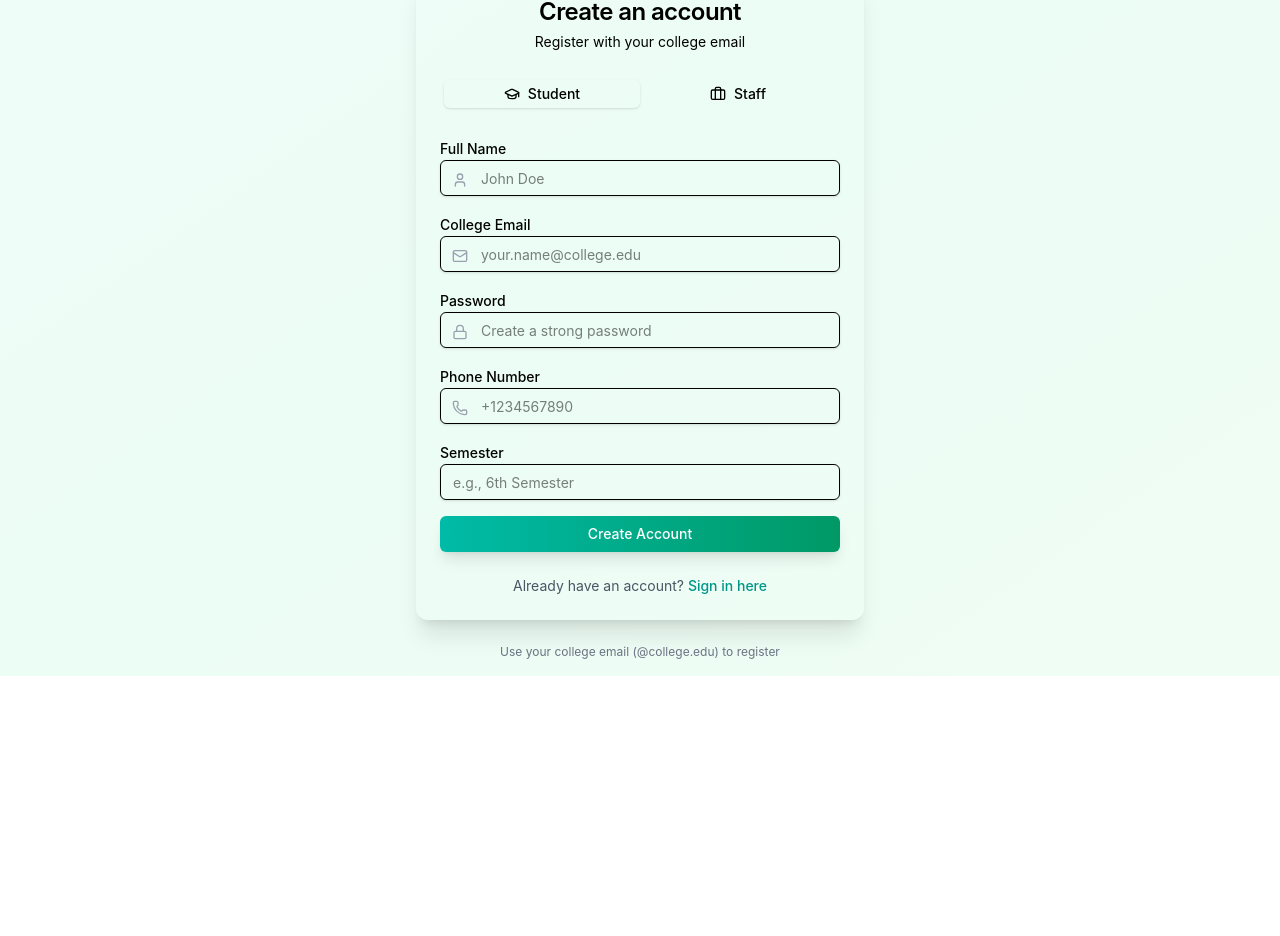
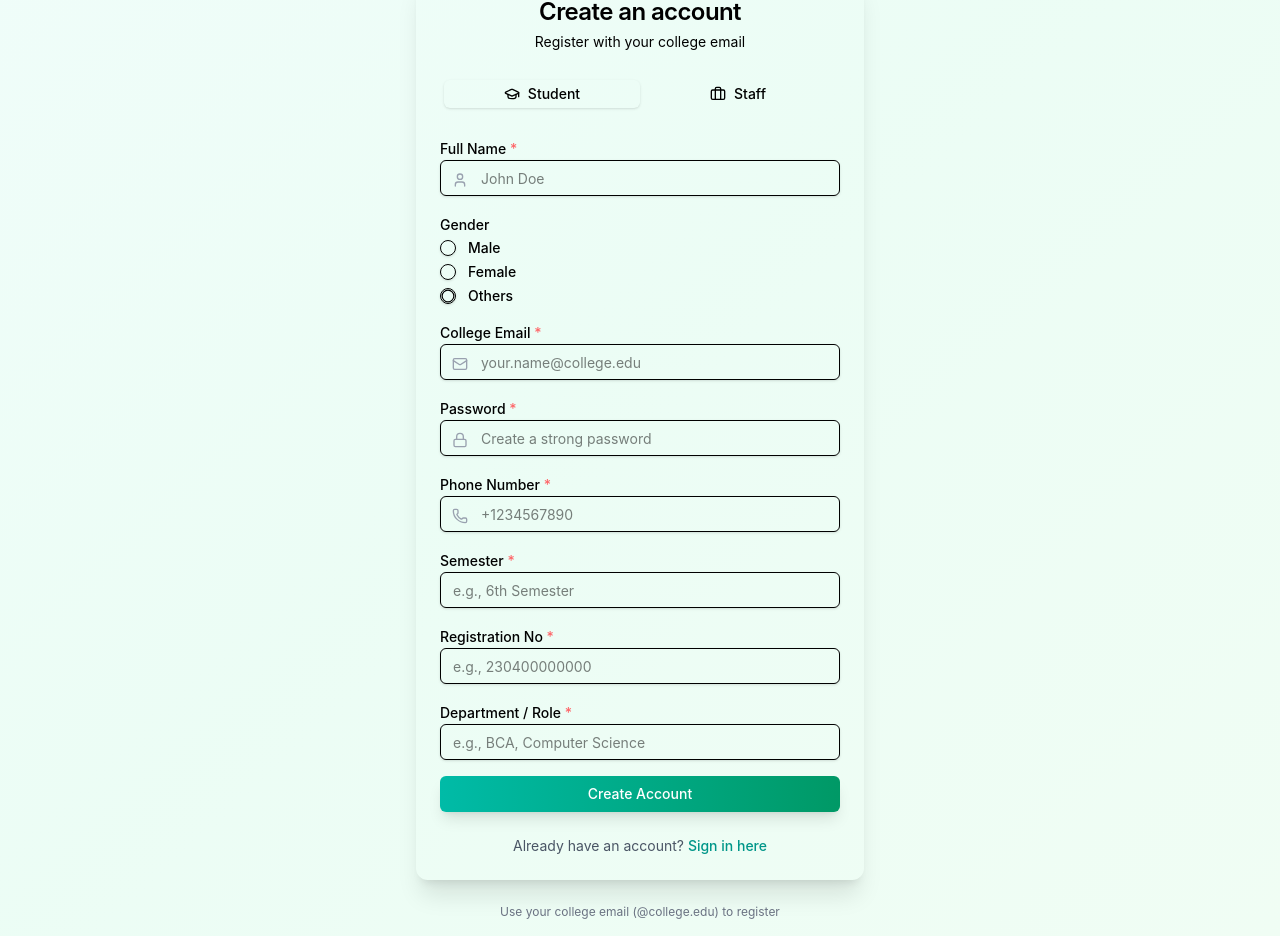
Before and after one commit to Amit4218/msu-chat-application, a React (Vite) app in the folder msu-chat-frontend/: page /register in a window 1280 px wide. Shown: the part 232-1168 px from the top of the page. Before the commit the page ends 908 px from the top, so only its background shows below. Built offline with nearby package versions, Linux system fonts and the light colour scheme.

Commit message:
changes in logic and  login and register page

```diff
--- a/msu-chat-frontend/package.json
+++ b/msu-chat-frontend/package.json
@@ -25,7 +25,7 @@
     "@radix-ui/react-navigation-menu": "^1.2.10",
     "@radix-ui/react-popover": "^1.1.11",
     "@radix-ui/react-progress": "^1.1.4",
-    "@radix-ui/react-radio-group": "^1.3.4",
+    "@radix-ui/react-radio-group": "^1.3.8",
     "@radix-ui/react-scroll-area": "^1.2.6",
     "@radix-ui/react-select": "^2.2.2",
     "@radix-ui/react-separator": "^1.1.4",
--- a/msu-chat-frontend/src/components/ChatSidebar.jsx
+++ b/msu-chat-frontend/src/components/ChatSidebar.jsx
@@ -2,7 +2,7 @@ import React, { useState } from 'react';
 import { mockConversations } from '../mock';
 import { Input } from './ui/input';
 import { Button } from './ui/button';
-import { Badge } from './ui/badge';
+// import { Badge } from './ui/badge';
 import { ScrollArea } from './ui/scroll-area';
 import { Search, Plus, Users } from 'lucide-react';
 import { Avatar, AvatarFallback, AvatarImage } from './ui/avatar';
--- a/msu-chat-frontend/src/components/ChatWindow.jsx
+++ b/msu-chat-frontend/src/components/ChatWindow.jsx
@@ -35,7 +35,7 @@ const ChatWindow = ({ conversation, onBack }) => {
 
   if (!conversation) {
     return (
-      <div className="flex-1 flex items-center justify-center bg-linear-to-br from-teal-50 via-emerald-50 to-green-50">
+      <div className="flex-1 h-screen flex items-center justify-center bg-linear-to-br from-teal-50 via-emerald-50 to-green-50">
         <div className="text-center">
           <div className="bg-linear-to-br from-teal-100 to-emerald-100 p-8 rounded-full inline-block mb-4">
             <Users className="w-16 h-16 text-teal-600" />
--- a/msu-chat-frontend/src/pages/Login.jsx
+++ b/msu-chat-frontend/src/pages/Login.jsx
@@ -55,7 +55,7 @@ const Login = () => {
               <MessageSquare className="w-10 h-10 text-white" />
             </div>
           </div>
-          <h1 className="text-3xl font-bold text-gray-900 mb-2">CollegeChat</h1>
+          <h1 className="text-3xl font-bold text-gray-900 mb-2">MSU Chat</h1>
           <p className="text-gray-600">Connect with your campus community</p>
         </div>
 
--- a/msu-chat-frontend/src/pages/Register.jsx
+++ b/msu-chat-frontend/src/pages/Register.jsx
@@ -8,37 +8,48 @@ import { Card, CardContent, CardDescription, CardHeader, CardTitle } from '../co
 import { Tabs, TabsContent, TabsList, TabsTrigger } from '../components/ui/tabs';
 import { MessageSquare, Mail, Lock, Phone, User, GraduationCap, Briefcase, AlertCircle } from 'lucide-react';
 import { toast } from '../hooks/use-toast';
-
+import { RadioGroup, RadioGroupItem } from "@/components/ui/radio-group";
 const Register = () => {
   const navigate = useNavigate();
   const { register } = useAuth();
   const [userType, setUserType] = useState('student');
   const [formData, setFormData] = useState({
-    name: '',
-    email: '',
-    password: '',
-    phone: '',
-    semester: '',
-    designation: ''
+    name: "",
+    email: "",
+    registrationNo: "",
+    password: "",
+    phoneNumber: "",
+    semester: "",
+    department: "",
+    gender: "",
+    designation: "",
   });
   const [error, setError] = useState('');
   const [loading, setLoading] = useState(false);
 
   const handleChange = (e) => {
+
     setFormData({ ...formData, [e.target.name]: e.target.value });
     setError('');
   };
+  const handleGenderChange = (value) => {
+    // console.log(value);
+
+    setFormData({ ...formData, gender: value });
+    setError('');
+  }
 
   const handleSubmit = async (e) => {
     e.preventDefault();
     setError('');
     setLoading(true);
+    try {
+      const { name, email, password, phoneNumber, department, gender } = formData;
 
-    try {
-      const { name, email, password, phone } = formData;
+      // console.log(gender)
+      if (!name || !email || !password || !phoneNumber || !department || !gender) {
+        throw new Error('Please fill in all required fields');
 
-      if (!name || !email || !password || !phone) {
-        throw new Error('Please fill in all required fields');
       }
 
       if (userType === 'student' && !formData.semester) {
@@ -53,9 +64,9 @@ const Register = () => {
         name,
         email,
         password,
-        phone,
+        phoneNumber,
         type: userType,
-        ...(userType === 'student' ? { semester: formData.semester } : { designation: formData.designation })
+        ...(userType === 'student' ? { semester: formData.semester, registrationNo: formData.registrationNo } : { designation: formData.designation })
       };
 
       register(userData);
@@ -72,11 +83,11 @@ const Register = () => {
   };
 
   return (
-    <div className="min-h-screen flex items-center justify-center bg-gradient-to-br from-teal-50 via-emerald-50 to-green-50 p-4">
+    <div className="min-h-screen flex items-center justify-center bg-linear-to-br from-teal-50 via-emerald-50 to-green-50 p-4">
       <div className="w-full max-w-md">
         <div className="text-center mb-8">
           <div className="flex justify-center mb-4">
-            <div className="bg-gradient-to-br from-teal-500 to-emerald-600 p-4 rounded-2xl shadow-lg">
+            <div className="bg-linear-to-br from-teal-500 to-emerald-600 p-4 rounded-2xl shadow-lg">
               <MessageSquare className="w-10 h-10 text-white" />
             </div>
           </div>
@@ -86,7 +97,9 @@ const Register = () => {
 
         <Card className="shadow-xl border-0">
           <CardHeader className="space-y-1">
-            <CardTitle className="text-2xl text-center">Create an account</CardTitle>
+            <CardTitle className="text-2xl text-center">
+              Create an account
+            </CardTitle>
             <CardDescription className="text-center">
               Register with your college email
             </CardDescription>
@@ -94,7 +107,10 @@ const Register = () => {
           <CardContent>
             <Tabs value={userType} onValueChange={setUserType} className="mb-6">
               <TabsList className="grid w-full grid-cols-2">
-                <TabsTrigger value="student" className="flex items-center gap-2">
+                <TabsTrigger
+                  value="student"
+                  className="flex items-center gap-2"
+                >
                   <GraduationCap className="w-4 h-4" />
                   Student
                 </TabsTrigger>
@@ -108,13 +124,15 @@ const Register = () => {
             <form onSubmit={handleSubmit} className="space-y-4">
               {error && (
                 <div className="bg-red-50 border border-red-200 text-red-700 px-4 py-3 rounded-lg flex items-start gap-2">
-                  <AlertCircle className="w-5 h-5 mt-0.5 flex-shrink-0" />
+                  <AlertCircle className="w-5 h-5 mt-0.5 shrink-0" />
                   <span className="text-sm">{error}</span>
                 </div>
               )}
 
               <div className="space-y-2">
-                <Label htmlFor="name">Full Name</Label>
+                <Label htmlFor="name">
+                  Full Name <span className="text-red-400">*</span>
+                </Label>
                 <div className="relative">
                   <User className="absolute left-3 top-3 w-4 h-4 text-gray-400" />
                   <Input
@@ -128,9 +146,33 @@ const Register = () => {
                   />
                 </div>
               </div>
+              <div className="space-y-2">
+                <Label htmlFor="gender">Gender</Label>
+                <div className="relative ">
+                  <RadioGroup
+                    defaultValue="others"
+                    onValueChange={handleGenderChange}
+                  >
+                    <div className="flex items-center gap-3 mt-1">
+                      <RadioGroupItem id="male" value="male" />
+                      <Label htmlFor="male">Male</Label>
+                    </div>
+                    <div className="flex items-center gap-3">
+                      <RadioGroupItem id="female" value="female" />
+                      <Label htmlFor="female">Female</Label>
+                    </div>
+                    <div className="flex items-center gap-3">
+                      <RadioGroupItem id="others" value="others" />
+                      <Label htmlFor="others">Others</Label>
+                    </div>
+                  </RadioGroup>
+                </div>
+              </div>
 
               <div className="space-y-2">
-                <Label htmlFor="email">College Email</Label>
+                <Label htmlFor="email">
+                  College Email <span className="text-red-400">*</span>
+                </Label>
                 <div className="relative">
                   <Mail className="absolute left-3 top-3 w-4 h-4 text-gray-400" />
                   <Input
@@ -147,7 +189,9 @@ const Register = () => {
               </div>
 
               <div className="space-y-2">
-                <Label htmlFor="password">Password</Label>
+                <Label htmlFor="password">
+                  Password <span className="text-red-400">*</span>
+                </Label>
                 <div className="relative">
                   <Lock className="absolute left-3 top-3 w-4 h-4 text-gray-400" />
                   <Input
@@ -164,25 +208,29 @@ const Register = () => {
               </div>
 
               <div className="space-y-2">
-                <Label htmlFor="phone">Phone Number</Label>
+                <Label htmlFor="phoneNumber">
+                  Phone Number <span className="text-red-400">*</span>
+                </Label>
                 <div className="relative">
                   <Phone className="absolute left-3 top-3 w-4 h-4 text-gray-400" />
                   <Input
-                    id="phone"
-                    name="phone"
+                    id="phoneNumber"
+                    name="phoneNumber"
                     type="tel"
                     placeholder="+1234567890"
-                    value={formData.phone}
+                    value={formData.phoneNumber}
                     onChange={handleChange}
                     className="pl-10"
-                    required
                   />
                 </div>
               </div>
 
-              {userType === 'student' ? (
+              {userType === "student" ? (
+                <>
                   <div className="space-y-2">
-                  <Label htmlFor="semester">Semester</Label>
+                    <Label htmlFor="semester">
+                      Semester <span className="text-red-400">*</span>
+                    </Label>
                     <Input
                       id="semester"
                       name="semester"
@@ -192,9 +240,25 @@ const Register = () => {
                       required
                     />
                   </div>
+                  <div className="space-y-2">
+                    <Label htmlFor="registrationNo">
+                      Registration No <span className="text-red-400">*</span>
+                    </Label>
+                    <Input
+                      id="registrationNo"
+                      name="registrationNo"
+                      placeholder="e.g., 230400000000"
+                      value={formData.registrationNo}
+                      onChange={handleChange}
+                      required
+                    />
+                  </div>
+                </>
               ) : (
                 <div className="space-y-2">
-                  <Label htmlFor="designation">Designation / Role</Label>
+                  <Label htmlFor="designation">
+                    Designation / Role <span className="text-red-400">*</span>
+                  </Label>
                   <Input
                     id="designation"
                     name="designation"
@@ -205,13 +269,26 @@ const Register = () => {
                   />
                 </div>
               )}
+              <div className="space-y-2">
+                <Label htmlFor="department">
+                  Department / Role <span className="text-red-400">*</span>
+                </Label>
+                <Input
+                  id="department"
+                  name="department"
+                  placeholder="e.g., BCA, Computer Science"
+                  value={formData.department}
+                  onChange={handleChange}
+                  required
+                />
+              </div>
 
               <Button
                 type="submit"
-                className="w-full bg-gradient-to-r from-teal-500 to-emerald-600 hover:from-teal-600 hover:to-emerald-700 text-white shadow-lg transition-all duration-300 transform hover:scale-[1.02]"
+                className="w-full bg-linear-to-r from-teal-500 to-emerald-600 hover:from-teal-600 hover:to-emerald-700 text-white shadow-lg transition-all duration-300 transform hover:scale-[1.02]"
                 disabled={loading}
               >
-                {loading ? 'Creating account...' : 'Create Account'}
+                {loading ? "Creating account..." : "Create Account"}
               </Button>
             </form>
 
```
Also changed, not shown: msu-chat-frontend/src/context/AuthContext.jsx (+5 -4 lines), 1 other file (tests, documents, lock files or other folders). Lines whose indentation alone changed are shown as unchanged.
